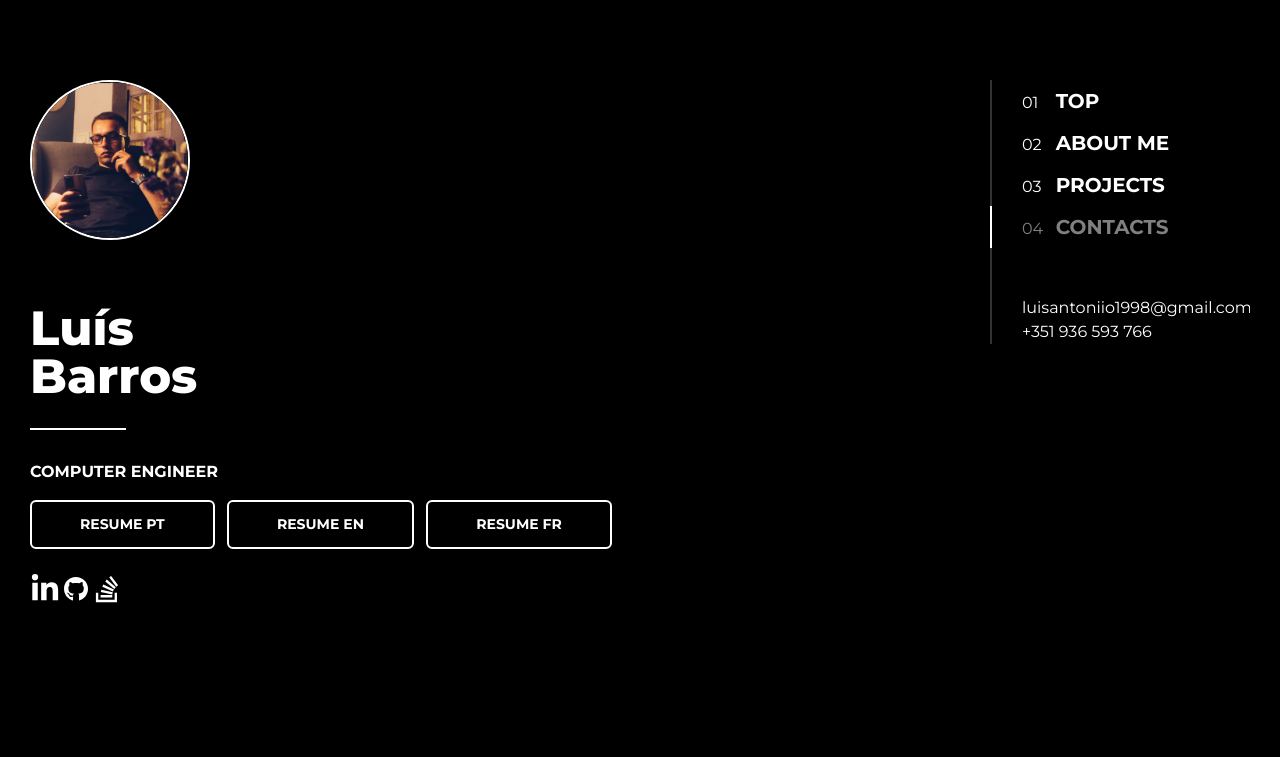
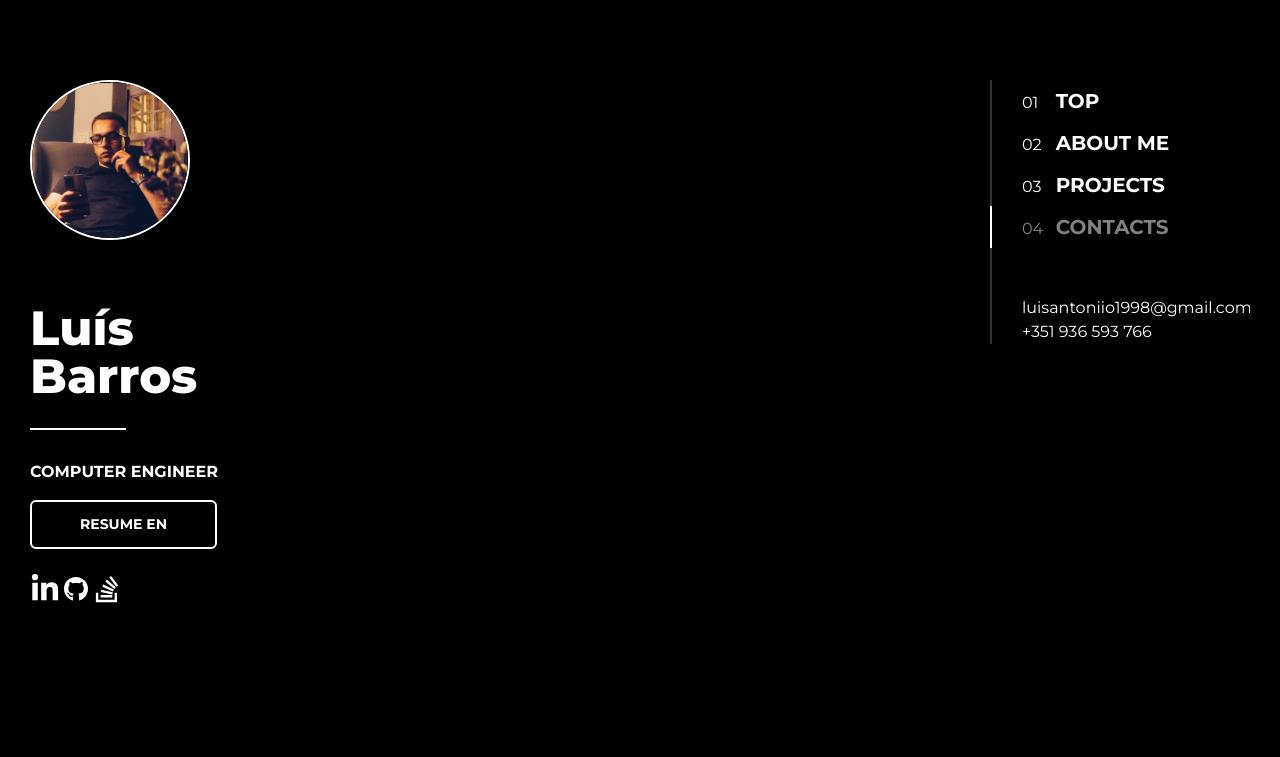
Before and after one commit to luisantoniio1998/luisantoniio1998.github.io, a plain HTML site: page index.html in a window 1280 px wide. Shown: the top 757 px of the page. Drawn offline with Linux system fonts and the light colour scheme.

Commit message:
Update index.html

```diff
--- a/index.html
+++ b/index.html
@@ -72,18 +72,10 @@
 									class="display-1 display-animated display-animated-in animation-translate animation-item-2">
 									Luís <br> Barros</h2>
 								<p class="lead animation-translate animation-item-3">COMPUTER ENGINEER</p>
-								<form method="get" action="assets/assets/documents/CV_PT.pdf"
-									style="display:inline-block">
-									<button type="submit" class=" button-class btn btn-primary" style="margin-right: 0.5rem;" >Resume PT</button>
-								</form>
 								<form method="get" action="assets/assets/documents/CV_EN.pdf"
 									style="display:inline-block">
 									<button type="submit" class="button-class btn btn-primary" style="margin-right: 0.5rem;">Resume EN</button>
 								</form>
-								<form method="get" action="assets/assets/documents/CV_FR.pdf"
-								style="display:inline-block">
-								<button type="submit" class="button-class btn btn-primary" style="margin-right: 0.5rem;">Resume FR</button>
-							</form>
 								<div>
 								<a onclick="location.href='https://www.linkedin.com/in/-luis-barros-/';" class="linkedin-btn button-class " style="cursor: pointer;">
 									<img src="assets\img\linkedin-in-logo.svg" alt="LinkedIn Logo" width="30" height="30" viewBox="0 0 24 24" class="linkedin-icon">
```
